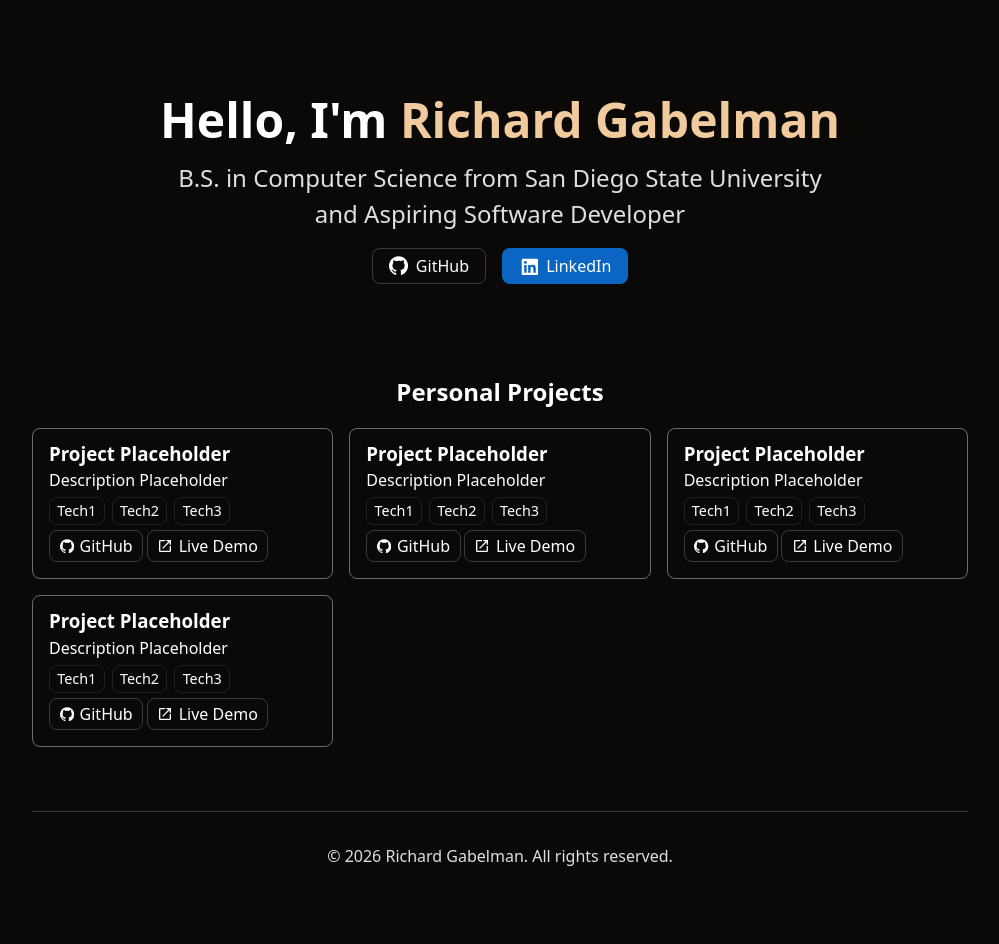
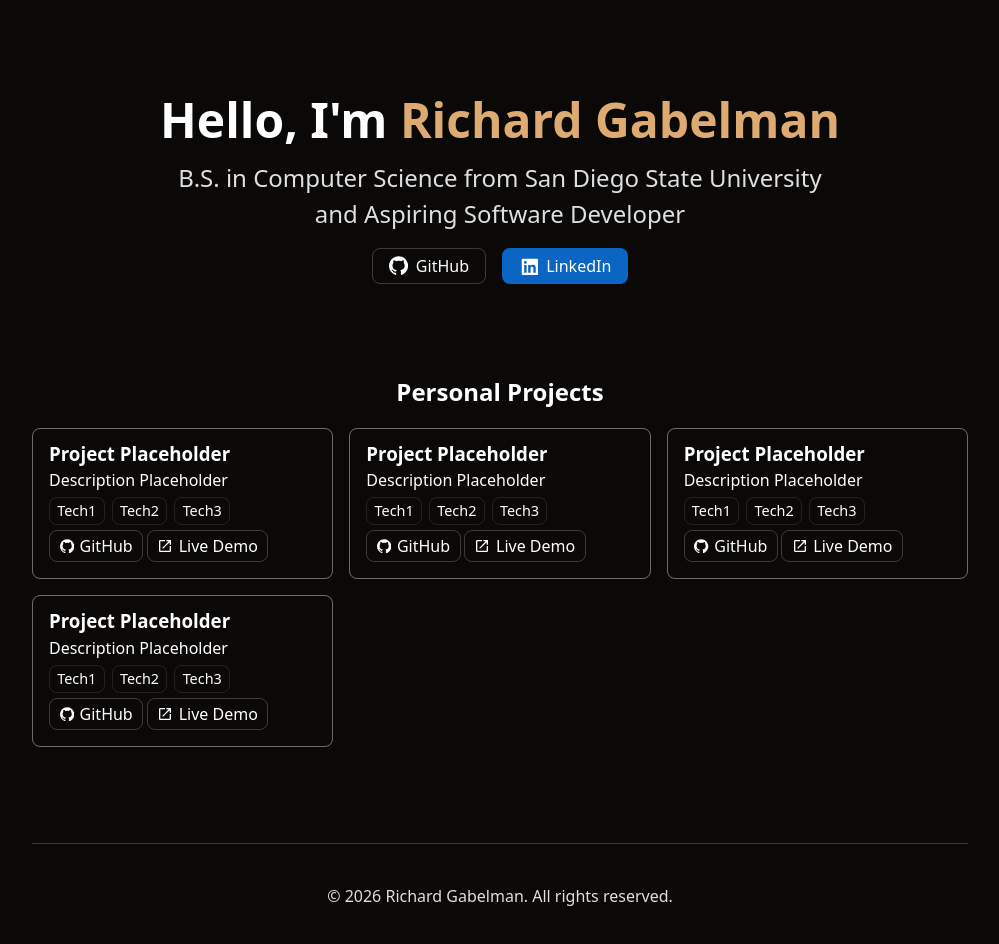
Before and after one commit to RichardGabelman/portfolio, a React (Vite) app: page / in a window 1280 px wide. Shown: the top 944 px of the page, without its empty margins (140-1139 px from the left). Before the commit the page ends 900 px from the top, so only its background shows below. Built offline with nearby package versions, Linux system fonts and the light colour scheme.

Commit message:
refactor: tweak the primary color to be a bit more colorful

```diff
--- a/src/index.css
+++ b/src/index.css
@@ -2,7 +2,7 @@
   --max-width: 1000px;
   --color-bg: #0A0908;
   --color-text: #FFFFFF;
-  --color-primary: #f1ca9d;
+  --color-primary: #ddaa71;
 }
 
 * {
@@ -142,8 +142,8 @@ main {
 }
 
 .footer {
-  margin-top: 4rem;
-  padding: 2rem 0;
+  margin-top: 6rem;
+  padding: 2.5rem 0;
   text-align: center;
   border-top: 1px solid rgba(255, 255, 255, 0.2);
   color: #dfdfdf;
```
